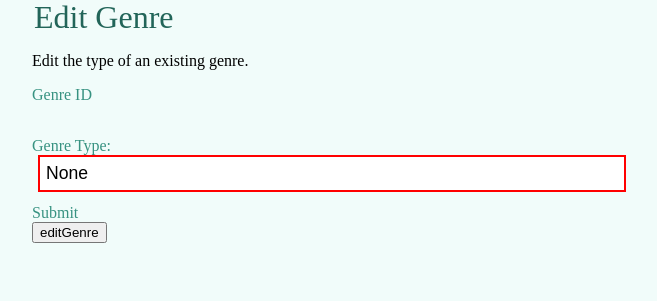
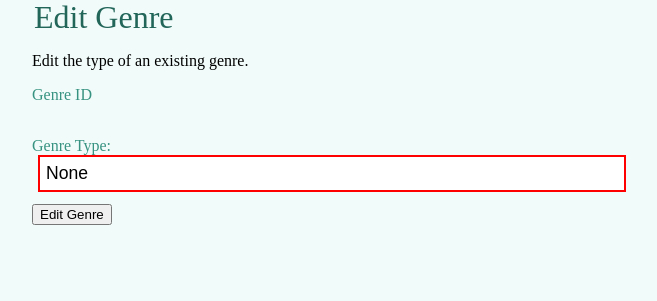
Before and after one commit to jmbosley/CS340_Project, a Flask app: page /editGenre/1 in a window 1280 px wide. Shown: the part 182-483 px from the top of the page, without its empty margins (54-711 px from the left). Run offline with Flask 3, Linux system fonts and the light colour scheme; tables that the repository leaves empty or names only in its code hold one stand-in row (values such as "Sample post"); data that the repository does not hold is empty; some libraries are stand-ins or nearby versions.

Commit message:
Fixed form submit buttons placement and names

```diff
--- a/templates/artists.j2
+++ b/templates/artists.j2
@@ -100,7 +100,7 @@
                       {% endfor %}
                     </select>
 
-
+                    <label></label>
                     <input type="submit" value="Add Artist" name="insertArtist">
 
 
--- a/templates/customers.j2
+++ b/templates/customers.j2
@@ -91,6 +91,7 @@
                     <label for="birthday">Birthday:</label>
                     <input type="date" id="birthday" name="birthday">
 
+                    <label></label>
                     <input type="submit" value="Add Customer" name="insertCustomer">
 
 
--- a/templates/editArtist.j2
+++ b/templates/editArtist.j2
@@ -52,7 +52,7 @@
                     {% endfor %}
                 </select>
                 <label for="submit"></label>
-                <input type="submit" value="editArtist" name="editArtist"/>
+                <input type="submit" value="Edit Artist" name="editArtist"/>
                 </form>
 
                 </td>
--- a/templates/editCommission.j2
+++ b/templates/editCommission.j2
@@ -76,7 +76,7 @@
 
 
                 <label for="submit"></label>
-                <input type="submit" value="editCommission" name="editCommission"/>
+                <input type="submit" value="Edit Commission" name="editCommission"/>
                 </form>
 
                 </td>
--- a/templates/editCustomer.j2
+++ b/templates/editCustomer.j2
@@ -42,7 +42,7 @@
                 {% endfor %}
 
                 <label for="submit"></label>
-                <input type="submit" value="editCustomer" name="editCustomer"/>
+                <input type="submit" value="Edit Customer" name="editCustomer"/>
                 </form>
 
                 </td>
--- a/templates/editGenre.j2
+++ b/templates/editGenre.j2
@@ -32,8 +32,8 @@
                 <input type="text" name="type" id = "type" value="{{genre['type']}}" required>
                 {% endfor %}
 
-                <label for="editGenre">Submit</label>
-                <input type="submit" value="editGenre" name="editGenre">
+                <label></label>
+                <input type="submit" value="Edit Genre" name="editGenre">
                 </form>
 
                 </td>
--- a/templates/editMedium.j2
+++ b/templates/editMedium.j2
@@ -32,8 +32,8 @@
                 <input type="text" name="type" id = "type" value="{{medium['type']}}" required>
                 {% endfor %}
 
-                <label for="editMedium">Submit</label>
-                <input type="submit" value="editMedium" name="editMedium">
+                <label></label>
+                <input type="submit" value="Edit Medium" name="editMedium">
                 </form>
 
                 </td>
--- a/templates/genres.j2
+++ b/templates/genres.j2
@@ -79,6 +79,7 @@
                     <label for="type">Genre type: </label>
                     <input type="text" id="type" name="type" placeholder="Steampunk" required>
 
+                    <label></label>
                     <input type="submit" value="Add Genre" name="insertGenre">
                   </form>
 
--- a/templates/mediums.j2
+++ b/templates/mediums.j2
@@ -79,6 +79,7 @@
                     <label for="type">Medium type: </label>
                     <input type="text" id="type" name="type" placeholder="Steampunk" required>
 
+                    <label></label>
                     <input type="submit" value="Add Medium" name="insertMedium">
                   </form>
 
```
